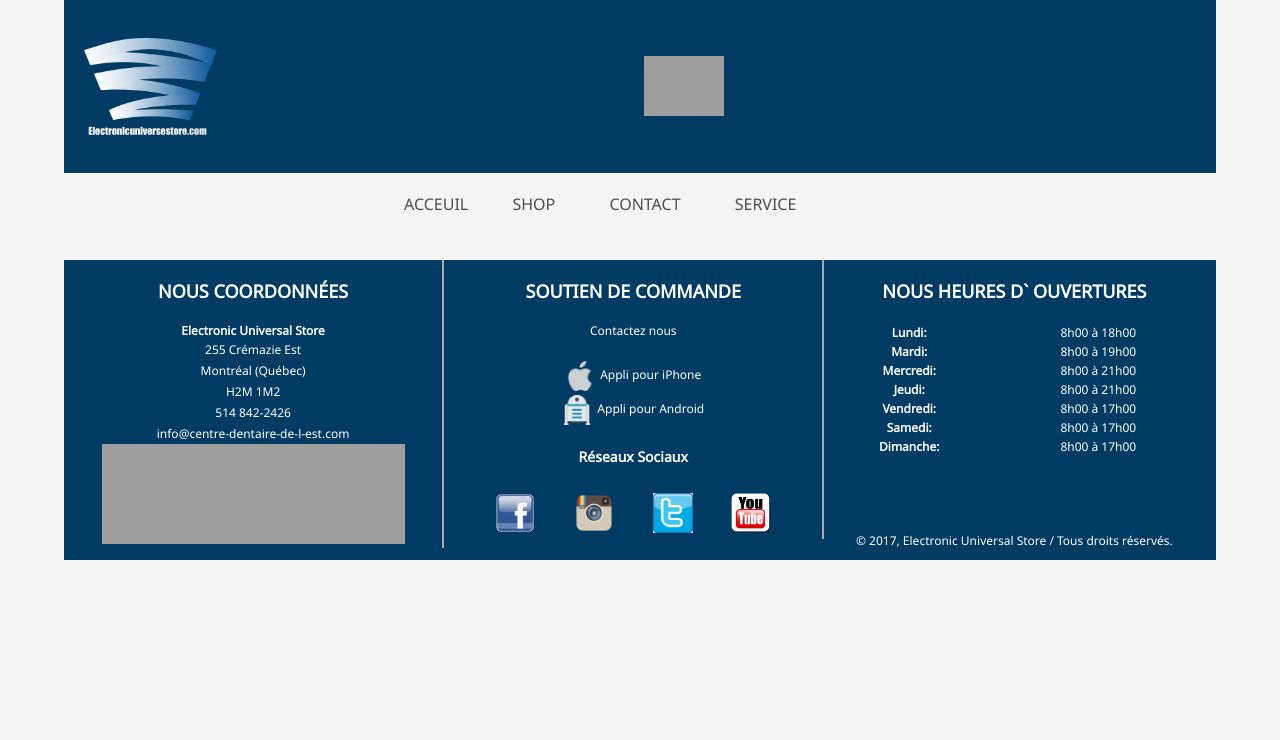
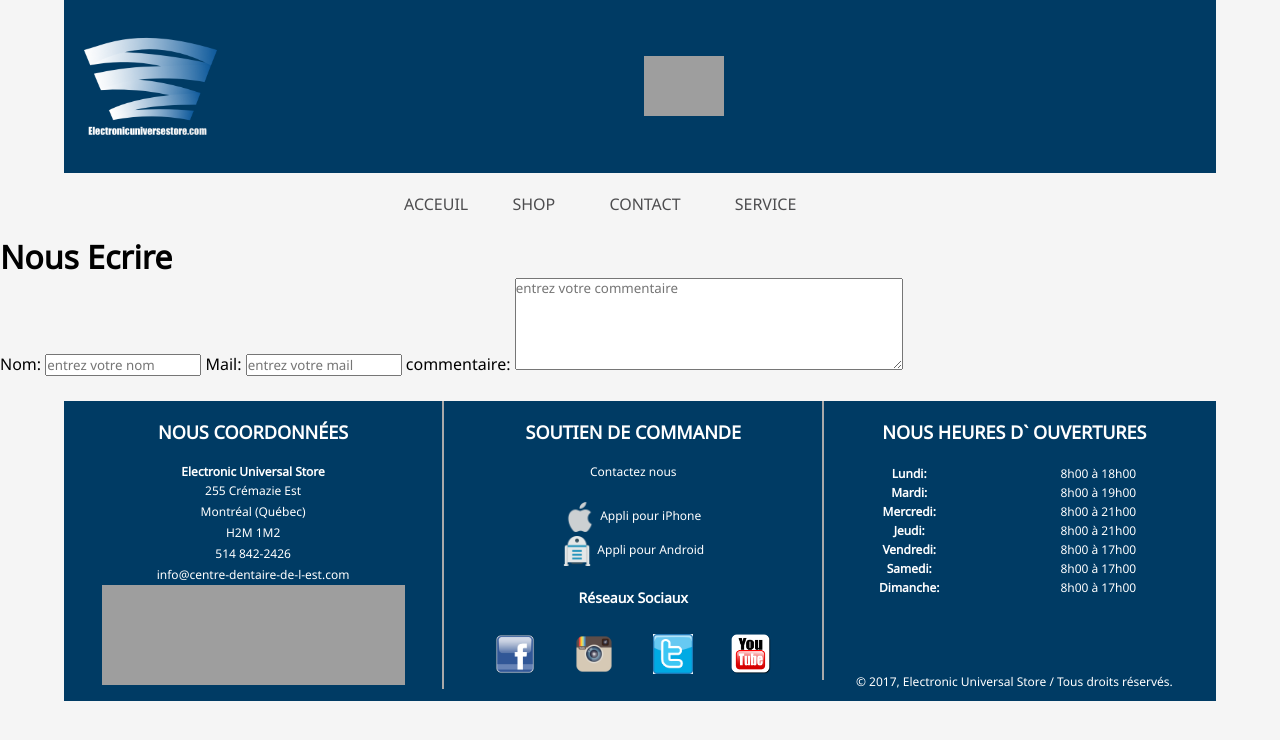
Before and after one commit to sbociot/electronicuniversalstore, a PHP site: page /contact.php in a window 1280 px wide. Shown: the top 740 px of the page. Run offline with PHP 8.4, Linux system fonts and the light colour scheme; grey boxes are pictures that could not be loaded.

Commit message:
“Contact modification”

```diff
--- a/contact.php
+++ b/contact.php
@@ -1,5 +1,39 @@
 <?php
 require_once('base/header.php');
 require_once'base/menu.php';
-require_once'base/footer.php';
 ?>
+<html>
+<head>
+
+</head>
+<body>
+<div>
+<meta name="description" content="Services Adaptés Pour Réduire l'Inconfort et la Douleur. Appelez pour en savoir+
+Techniques Sans Douleur · Soins de Qualité · Service Hors Pair · + de 20 ans d'expérience
+Services: Examen Dentaire, Nettoyage, Réparation de Carie, Blanchiment des Dents, Prothèses," />
+</div>
+    <div>
+
+    <form id="form" method="post">
+        <div class="conatact">
+            <h1 class="ecrire">Nous Ecrire</h1>
+            <label for="saisi_nom">Nom: </label>
+            <input type="text" id="nom" name="nom" placeholder="entrez votre nom">
+            <label for="saisi_mail">Mail: </label>
+            <input type="text" id="eml" name="eml" placeholder="entrez votre mail">
+            <label for="saisi_com">commentaire: </label>
+            <textarea  id="saisi_nom" name="saisi_nom" cols="53" rows="5" placeholder="entrez votre commentaire"></textarea>
+
+
+        </div>
+
+    </form>
+
+</div>
+<div class="footer">
+    <?php
+    require_once'base/footer.php';
+    ?>
+</div>
+</body>
+</html>
```
